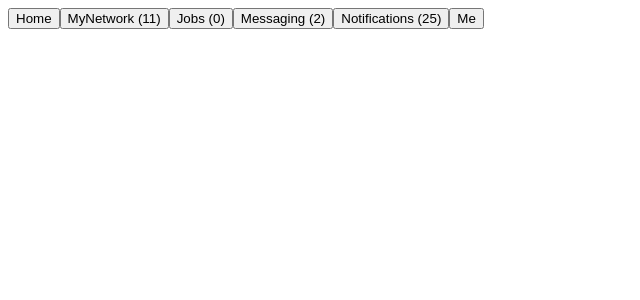
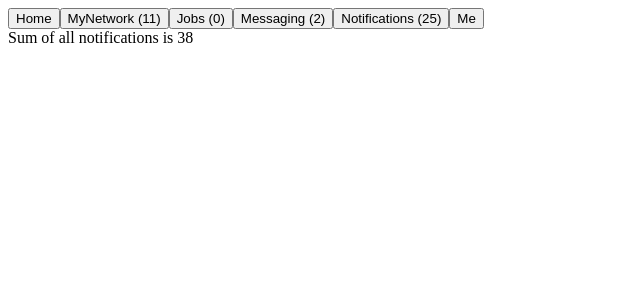
Before and after one commit to GarvitDadheech/react-state-management, a React (Vite) app: page / in a window 1280 px wide. Shown: the top 300 px of the page, without its empty margins (0-640 px from the left). Built offline with nearby package versions, Linux system fonts and the light colour scheme.

Commit message:
implement allnotificationCount selector using numerous atoms

```diff
--- a/src/RecoilAdvanced/Navbar.jsx
+++ b/src/RecoilAdvanced/Navbar.jsx
@@ -1,5 +1,6 @@
 import { RecoilRoot, useRecoilState, useRecoilValue } from "recoil";
 import { jobsAtom, messagingAtom, myNetworkAtom, notificationAtom } from "./atoms";
+import { allnotificationSelector } from "./selectors";
 
 function Navbar() {
     return(
@@ -14,7 +15,7 @@ function NavigationButtons() {
     const jobsCount = useRecoilValue(jobsAtom);
     const messagingCount = useRecoilValue(messagingAtom);
     const [notificationCount,setnotificationCount] = useRecoilState(notificationAtom);
-
+    const allnotificationCount = useRecoilValue(allnotificationSelector);
     function notificationClickHandler() {
         setnotificationCount(c => c+1);
     }
@@ -27,6 +28,7 @@ function NavigationButtons() {
             <button>Messaging ({messagingCount})</button>
             <button onClick={notificationClickHandler}>Notifications ({notificationCount})</button>
             <button>Me</button>
+            <div>Sum of all notifications is {allnotificationCount}</div>
         </div>
     )
 }
--- /dev/null
+++ b/src/RecoilAdvanced/selectors.jsx
@@ -0,0 +1,9 @@
+import { selector } from "recoil";
+import { jobsAtom, messagingAtom, myNetworkAtom, notificationAtom } from "./atoms";
+
+export const allnotificationSelector = selector({
+    key: "allnotificationSelector",
+    get: ({get}) => {
+        return get(messagingAtom)+get(notificationAtom)+get(myNetworkAtom)+get(jobsAtom);
+    }
+})
```
